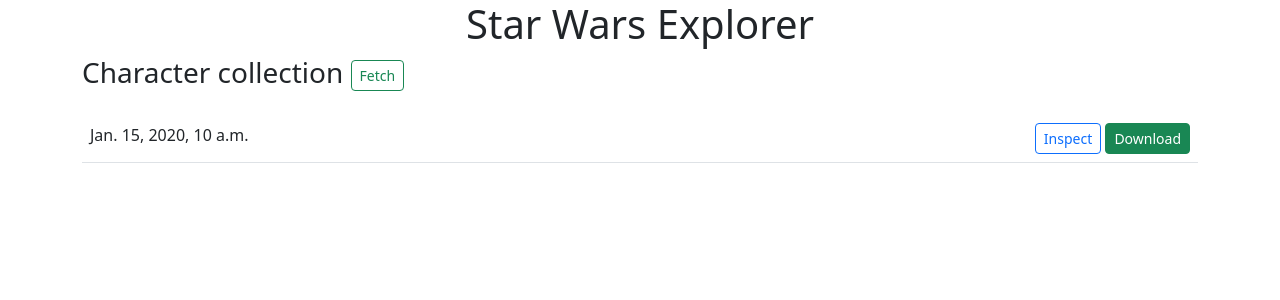
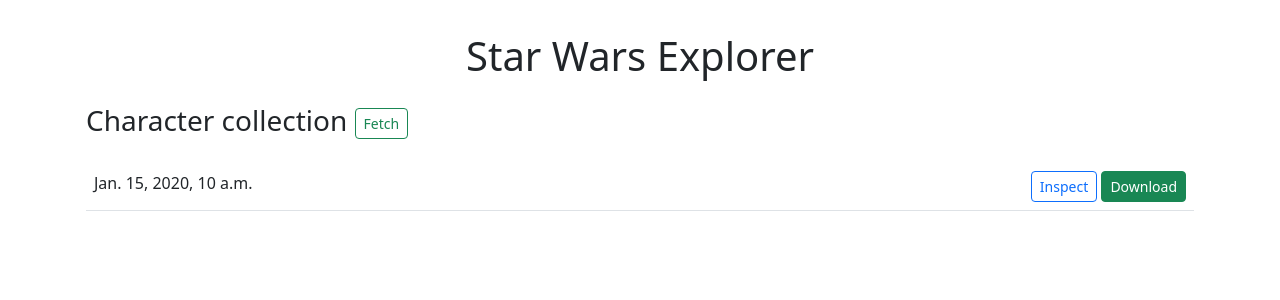
Before and after one commit to IvanKansazov/adverity-challenge, a Django app: page / in a window 1280 px wide. Shown: the top 300 px of the page. Run offline with Django 4.2, Linux system fonts and the light colour scheme; tables that the repository leaves empty hold one stand-in row (values such as "Sample post"); some libraries are stand-ins or nearby versions.

Commit message:
Style index.html

```diff
--- a/templates/index.html
+++ b/templates/index.html
@@ -24,14 +24,14 @@
     </style>
 </head>
 <body>
-<div class="container">
-<h1 style="text-align: center">Star Wars Explorer</h1>
+<div class="container p-3">
+    <h1 class="text-center p-3">Star Wars Explorer</h1>
     <h3 class="pb-3">Character collection
         <button id="fetch-characters" class="btn btn-outline-success btn-sm">Fetch</button>
         <div id="loader"></div>
     </h3>
 
-<table class="table">
+    <table class='table text-nowrap'>
         <tbody>
         {% for row in db_rows %}
             <tr>
```
Lines whose indentation alone changed are shown as unchanged.
